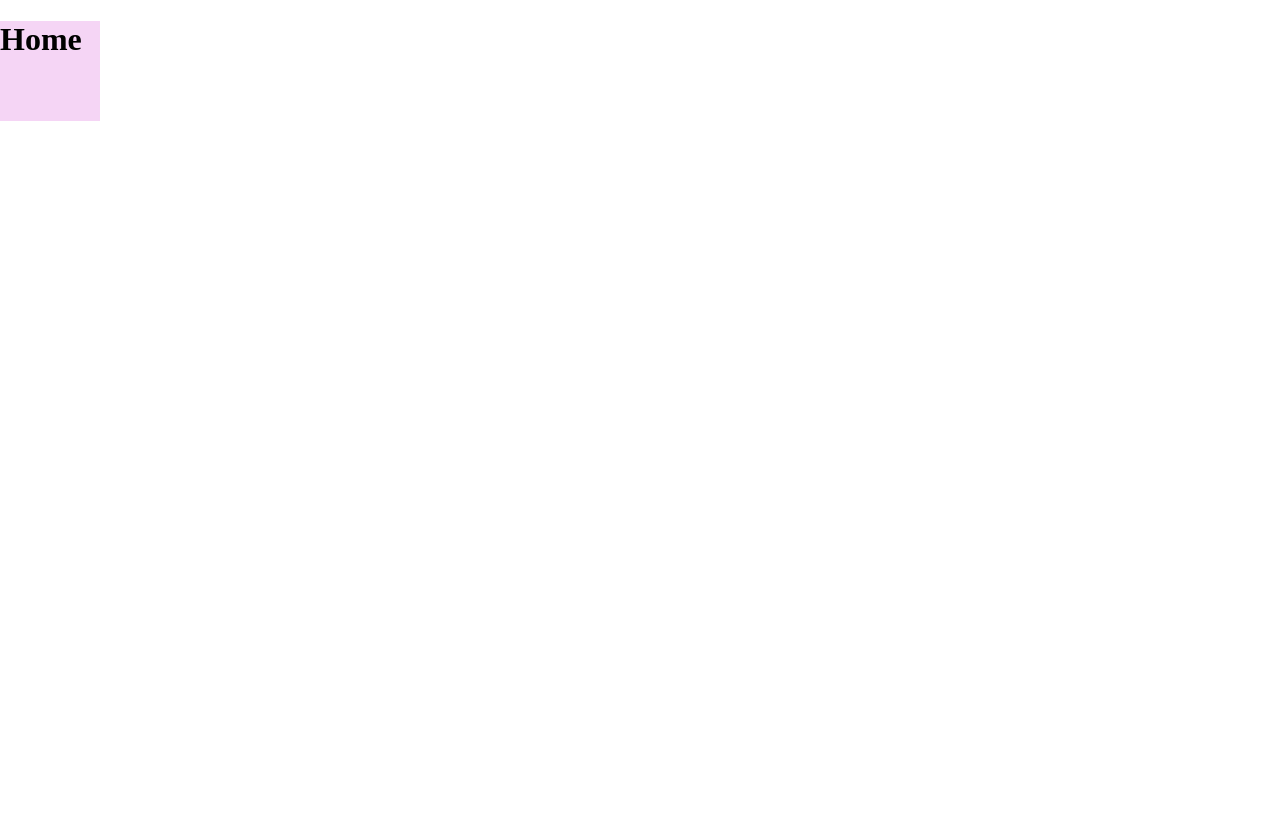
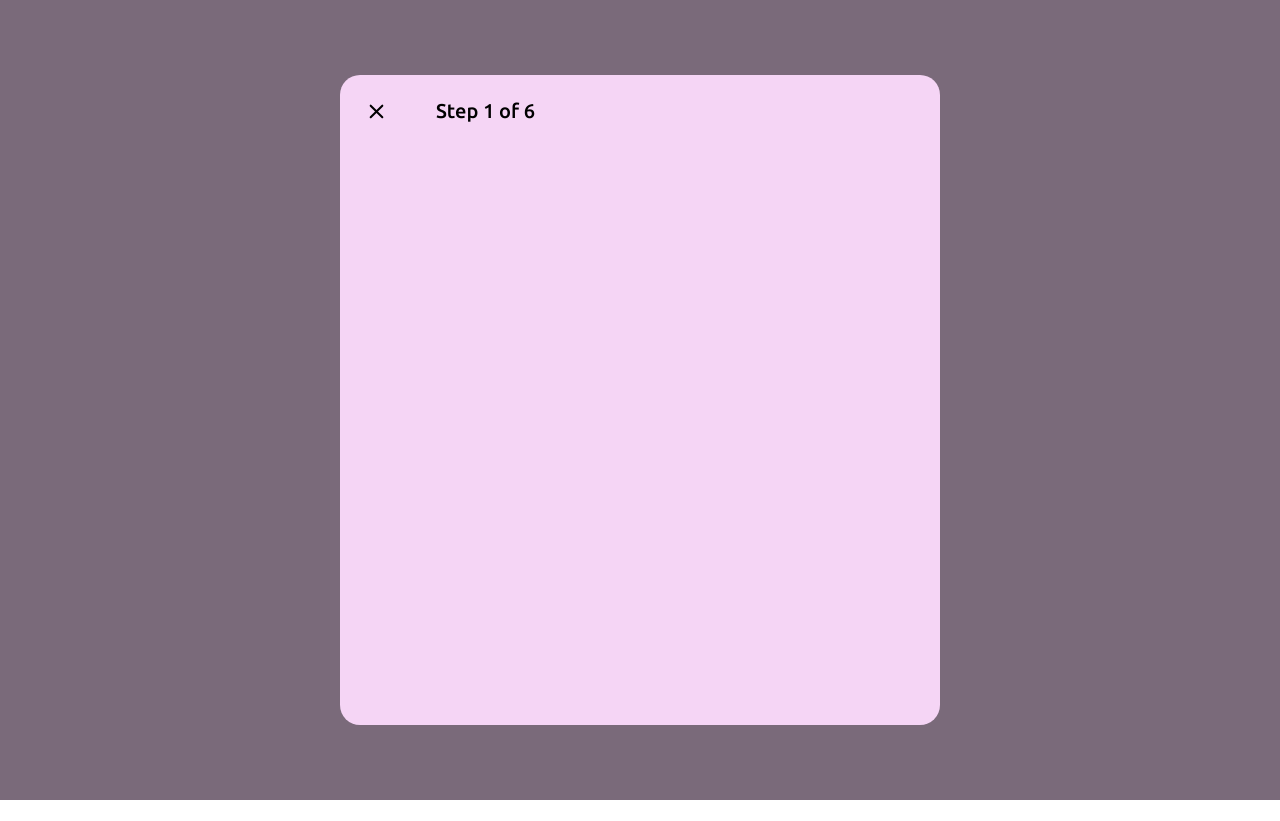
Before and after one commit to GarryProhor/social-react, a React (Create React App) app: page / in a window 1280 px wide. After the commit the page ends 800 px from the top, so only its background shows below. Built offline with nearby package versions, Linux system fonts and the light colour scheme.

Commit message:
registration modal

```diff
--- a/package.json
+++ b/package.json
@@ -3,6 +3,9 @@
   "version": "0.1.0",
   "private": true,
   "dependencies": {
+    "@emotion/react": "^11.10.5",
+    "@emotion/styled": "^11.10.5",
+    "@mui/icons-material": "^5.10.16",
     "@testing-library/jest-dom": "^5.16.5",
     "@testing-library/react": "^13.4.0",
     "@testing-library/user-event": "^13.5.0",
--- a/src/assets/css/global.css
+++ b/src/assets/css/global.css
@@ -1,6 +1,8 @@
 @import url('https://fonts.googleapis.com/css2?family=IBM+Plex+Sans:ital,wght@0,100;0,200;0,300;0,400;0,500;0,600;0,700;1,100;1,200;1,300;1,400;1,500;1,600;1,700&family=Ubuntu:ital,wght@0,300;0,400;0,500;0,700;1,300;1,400;1,700&display=swap');
 *{
     box-sizing: border-box;
+    margin: 0;
+    padding: 0;
 }
 
 html, body, #root{
--- /dev/null
+++ b/src/components/Modal/Modal.tsx
@@ -0,0 +1,17 @@
+import React from 'react';
+import './modal.css';
+import '../../assets/css/global.css';
+
+interface ModalProps{
+    children: React.ReactNode;
+}
+
+export const Modal:React.FC<ModalProps> = (props:ModalProps) => {
+    return (
+        <div className='modal-overlay'>
+            <div className="modal-container bg-color">
+                {props.children}
+            </div>
+        </div>
+    );
+};
--- /dev/null
+++ b/src/components/Modal/modal.css
@@ -0,0 +1,17 @@
+.modal-overlay{
+    z-index: 1;
+    background-color: rgba(0,0,0,0.5);
+    width: 100%;
+    height: 100%;
+    display: flex;
+    justify-content: center;
+    align-items: center;
+}
+.modal-container{
+    width: 600px;
+    height: 650px;
+    display: flex;
+    flex-direction: column;
+    align-content: space-between;
+    border-radius: 20px;
+}
--- /dev/null
+++ b/src/features/register/components/RegisterModal/RegisterModal.css
@@ -0,0 +1,4 @@
+.register-modal{
+    height: 100%;
+    width: 100%;
+}
--- /dev/null
+++ b/src/features/register/components/RegisterModal/RegisterModal.tsx
@@ -0,0 +1,13 @@
+import React from 'react';
+import {Modal} from "../../../../components/Modal/Modal";
+import './RegisterModal.css';
+import {RegistrationStepCounter} from "../RegisterStepCounter/RegistrationStepCounter";
+export const RegisterModal:React.FC = () => {
+    return (
+            <Modal>
+               <div className="register-container">
+                   <RegistrationStepCounter step={1}/>
+               </div>
+            </Modal>
+    );
+};
--- /dev/null
+++ b/src/features/register/components/RegisterStepCounter/RegisterStepCounter.css
@@ -0,0 +1,30 @@
+.reg-step-counter-container{
+    z-index: 2;
+    width: 100%;
+    display: flex;
+    flex-direction: row;
+    align-items: center;
+    padding: 16px;
+}
+.reg-step-counter-bnt{
+    z-index: 2;
+    height: 40px;
+    width: 40px;
+    display: flex;
+    margin-right: 40px;
+    justify-content: center;
+    align-items: center;
+}
+.reg-step-counter-bnt:hover{
+    z-index: 2;
+    background-color: rgba(0,0,0,0.1);
+    border-radius: 100%;
+    cursor: pointer;
+}
+.reg-step-number{
+    margin: 0;
+    padding: 0;
+    font-family: "Ubuntu", sans-serif;
+    font-weight: 500;
+    font-size: 20px;
+}
--- /dev/null
+++ b/src/features/register/components/RegisterStepCounter/RegistrationStepCounter.tsx
@@ -0,0 +1,17 @@
+import React from 'react';
+import './RegisterStepCounter.css';
+import {displayIcon} from "../../utils/RegisterStepUtils";
+
+interface RegisterStepProps{
+    step: number;
+}
+export const RegistrationStepCounter:React.FC<RegisterStepProps> = ({step}) => {
+    return (
+        <div className='reg-step-counter-container'>
+            <div className='reg-step-counter-bnt'>
+                {displayIcon(step)}
+            </div>
+            <span className='reg-step-number'>Step {step} of 6</span>
+        </div>
+    );
+};
--- /dev/null
+++ b/src/features/register/utils/RegisterStepUtils.tsx
@@ -0,0 +1,20 @@
+import {ClearRounded, ArrowBackRounded} from "@mui/icons-material";
+
+export const displayIcon = (step: number): JSX.Element => {
+    switch (step) {
+        case 1:
+            return <ClearRounded sx={{fontSize: 25}} />
+        case 2:
+            return <ArrowBackRounded sx={{fontSize: 25}} />
+        case 3:
+            return <ArrowBackRounded sx={{fontSize: 25}} />
+        case 4:
+            return <></>;
+        case 5:
+            return <ArrowBackRounded sx={{fontSize: 25}} />;
+        case 6:
+            return <></>;
+        default:
+            return <></>;
+    }
+}
--- a/src/pages/Home.css
+++ b/src/pages/Home.css
@@ -1,4 +1,4 @@
 .home-container{
-    width: 100px;
-    height: 100px;
+    width: 100%;
+    height: 100%;
 }
--- a/src/pages/Home.tsx
+++ b/src/pages/Home.tsx
@@ -1,11 +1,12 @@
 import React from 'react';
 import './Home.css';
 import '../assets/css/global.css'
+import {RegisterModal} from "../features/register/components/RegisterModal/RegisterModal";
 
 export const Home:React.FC = () => {
     return (
         <div className='home-container bg-color'>
-            <h1>Home</h1>
+            <RegisterModal/>
         </div>
     );
 };
```
Also changed, not shown: 1 other file (tests, documents, lock files or other folders).
